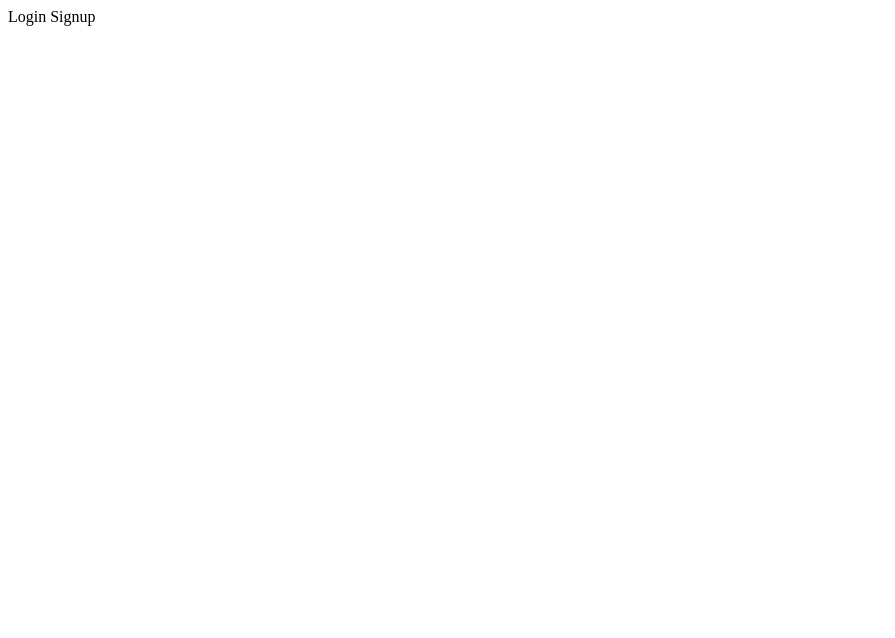
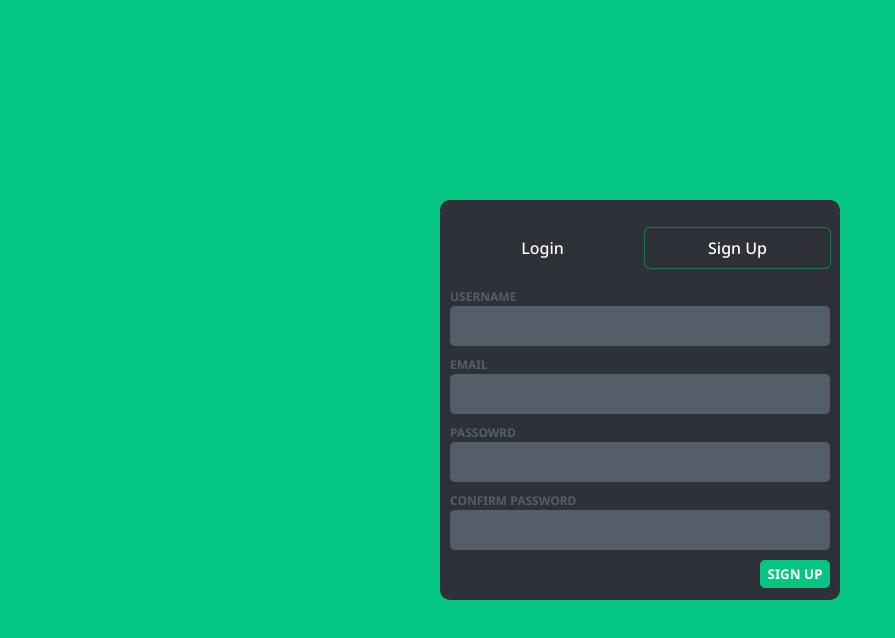
Before and after one commit to agnivg/To-do-list, a React (Create React App) app in the folder frontend/: page / in a window 1280 px wide. Shown: the top 638 px of the page, without its empty margins (0-895 px from the left). Built offline with nearby package versions, Linux system fonts and the light colour scheme.

Commit message:
login signup:login signup component created with basic design

```diff
--- a/frontend/public/index.html
+++ b/frontend/public/index.html
@@ -24,6 +24,12 @@
       work correctly both with client-side routing and a non-root public URL.
       Learn how to configure a non-root public URL by running `npm run build`.
     -->
+    <link rel="preconnect" href="https://fonts.googleapis.com" />
+    <link rel="preconnect" href="https://fonts.gstatic.com" crossorigin />
+    <link
+      href="https://fonts.googleapis.com/css2?family=Noto+Sans:wght@100;200;300;400;500;600;700;800;900&display=swap"
+      rel="stylesheet"
+    />
     <title>React App</title>
   </head>
   <body>
--- /dev/null
+++ b/frontend/src/components/user/LoginSignup/Login.js
@@ -0,0 +1,20 @@
+import React from 'react'
+import styles from './Login.module.css'
+
+function Login() {
+  return (
+    <form className={styles.Form}>
+      <div>
+        <label htmlFor="">Email</label>
+        <input type="text" name="" id="" />
+      </div>
+      <div>
+      <label htmlFor="">Password</label>
+        <input type="text" name="" id="" />
+      </div>
+      <input type="submit" value="LOGIN"/>
+    </form>
+  )
+}
+
+export default Login
--- /dev/null
+++ b/frontend/src/components/user/LoginSignup/Login.module.css
@@ -0,0 +1,42 @@
+.Form {
+  display: flex;
+  flex-direction: column;
+  align-items: center;
+  justify-content: center;
+  gap: 10px;
+  height: 100%;
+}
+.Form > div {
+  display: flex;
+  flex-direction: column;
+  gap: 1px;
+  font-size: 10px;
+  text-transform: uppercase;
+  width: 100%;
+}
+.Form > div > input {
+  background-color: #545e68;
+  border: none;
+  border-radius: 5px;
+  height: 40px;
+  padding: 5px;
+  border: none;
+  outline: none;
+  color: white;
+}
+.Form > div > label {
+  color: #555d68;
+  font-weight: 700;
+  font-size: 12px;
+}
+.Form > input[type="submit"] {
+  align-self: flex-end;
+  justify-self: flex-end;
+  background-color: #05c582;
+  border-radius: 5px;
+  border: none;
+  padding: 5px;
+  color: white;
+  min-width: 70px;
+  font-weight: 700;
+}
--- /dev/null
+++ b/frontend/src/components/user/LoginSignup/Signup.js
@@ -0,0 +1,26 @@
+import React from 'react'
+import styles from './Login.module.css'
+function Signup() {
+  return (
+    <form className={styles.Form}>
+      <div>
+        <label htmlFor="">USERNAME</label>
+        <input type="text" name="" id="" />
+      </div>
+      <div>
+      <label htmlFor="">Email</label>
+        <input type="text" name="" id="" />
+      </div>
+      <div>
+      <label htmlFor="">Passowrd</label>
+        <input type="text" name="" id="" />
+      </div><div>
+      <label htmlFor="">Confirm Password</label>
+        <input type="text" name="" id="" />
+      </div>
+      <input type="submit" value="SIGN UP"/>
+    </form>
+  )
+}
+
+export default Signup
--- /dev/null
+++ b/frontend/src/index.css
@@ -0,0 +1,6 @@
+*{
+  margin:0;
+  padding: 0;
+  box-sizing: border-box;
+  font-family: 'Noto Sans', sans-serif;
+}
--- a/frontend/src/index.js
+++ b/frontend/src/index.js
@@ -1,7 +1,7 @@
 import React from 'react';
 import ReactDOM from 'react-dom';
 import App from './App';
-
+import './index.css'
 ReactDOM.render(
   <React.Fragment>
     <App />
--- a/frontend/src/pages/user/LoginSignup/LoginSignup.css
+++ b/frontend/src/pages/user/LoginSignup/LoginSignup.css
@@ -0,0 +1,37 @@
+.LoginSignupWrapper {
+  height: 100vh;
+  background-color: #04c582;
+  display: grid;
+  place-items: center;
+}
+.loginSignupInnerWrapper {
+  background-color: #2e3138;
+  width: 90%;
+  height: 400px;
+  max-width: 400px;
+  border-radius: 10px;
+  padding: 10px;
+  display: flex;
+  flex-direction: column;
+}
+
+.loginSignupNavigation {
+  display: flex;
+  align-items: center;
+  justify-content: space-between;
+  flex: 0.2;
+  font-weight: 500;
+  gap: 10px;
+  text-align: center;
+  color: white;
+}
+.loginSignupNavigation > span {
+  width: 50%;
+  border-radius: 5px;
+  height: 40px;
+  display: grid;
+  place-content: center;
+}
+.loginSignupInnerWrapper > div:nth-child(2) {
+  flex: 0.8;
+}
--- a/frontend/src/pages/user/LoginSignup/LoginSignup.js
+++ b/frontend/src/pages/user/LoginSignup/LoginSignup.js
@@ -1,7 +1,21 @@
-import React from "react";
+import React, { useState } from "react";
+import Login from "../../../components/user/LoginSignup/Login";
+import Signup from "../../../components/user/LoginSignup/Signup";
+import "./LoginSignup.css";
 
 function LoginSignup() {
-  return <div>Login Signup</div>;
+  const [isLogin, setLogin] = useState(false);
+  return (
+    <div className="LoginSignupWrapper">
+      <div className="loginSignupInnerWrapper">
+        <div className="loginSignupNavigation">
+          <span onClick={()=>setLogin(true)} style={{boxShadow:`${isLogin?"0 0px 1px 1px rgb(5, 197, 130,0.5)":""}`}}>Login</span>
+          <span onClick={()=>setLogin(false)} style={{boxShadow:`${!isLogin?"0 0px 1px 1px rgb(5, 197, 130,0.5)":""}`}}>Sign Up</span>
+        </div>
+        <div>{isLogin ? <Login /> : <Signup />}</div>
+      </div>
+    </div>
+  );
 }
 
 export default LoginSignup;
```
